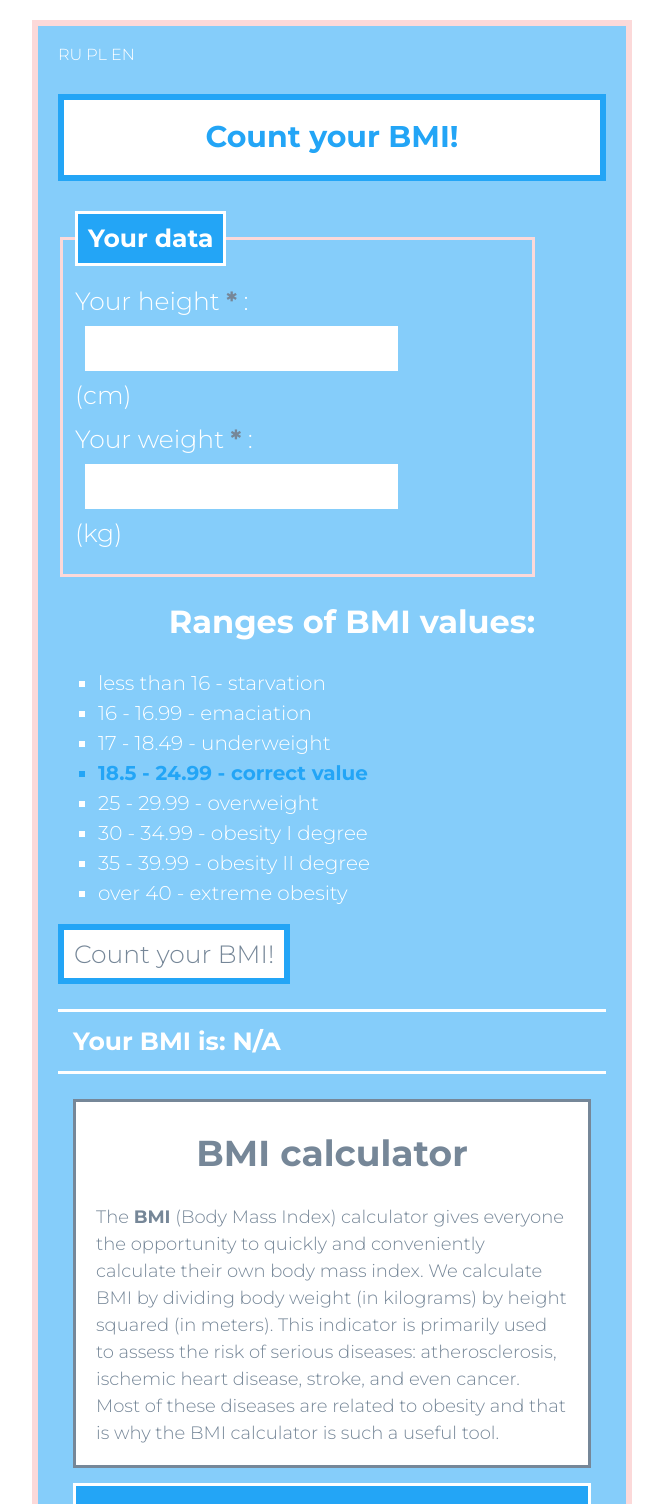
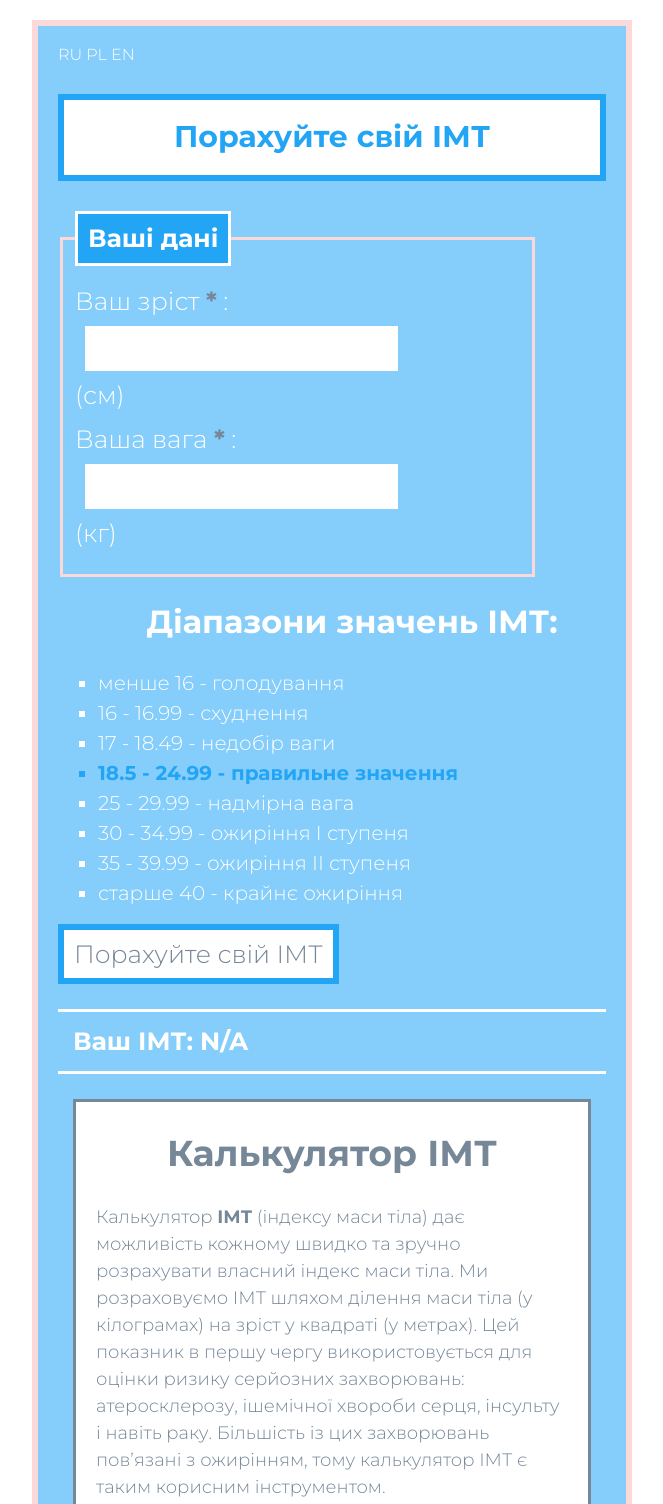
Before and after one commit to web-fullstack-dev/Calculator-of-BMI--UA, a plain HTML site: page index.html in a window 1280 px wide. Shown: the top 1504 px of the page, without its empty margins (308-971 px from the left). Drawn offline with nearby package versions, Linux system fonts and the light colour scheme.

Commit message:
Translated from English to Ukrainian language for index.html

```diff
--- a/index.html
+++ b/index.html
@@ -3,7 +3,7 @@
 <head>
   <meta charset="UTF-8">
   <meta name="viewport" content="width=device-width, initial-scale=1.0">
-  <title>Simple calculator BMI</title>
+  <title>Калькулятор ІМТ</title>
   <link rel="icon" href="icon/bathroom-scale.svg">
   <link rel="preconnect" href="https://fonts.gstatic.com">
   <link href="https://fonts.googleapis.com/css2?family=Montserrat:ital,wght@0,300;0,700;1,300&display=swap" rel="stylesheet">
@@ -19,54 +19,54 @@
     PL
     EN
     <form class="js-form">
-      <p class="form__paragraph--header">Count your BMI!</p>
+      <p class="form__paragraph--header">Порахуйте свій ІМТ</p>
       <fieldset class="form__fieldset">
-        <legend class="form__fieldset--legend">Your data</legend>
+        <legend class="form__fieldset--legend">Ваші дані</legend>
         <p>
           <label class="form__label">
-            <span class="form__labelText">Your height</span> <span class="form__label--asterisk">*</span> :
-            <input class="js-height form__label--input" type="number" min="1" max="210" step="any" required> (cm)
+            <span class="form__labelText">Ваш зріст</span> <span class="form__label--asterisk">*</span> :
+            <input class="js-height form__label--input" type="number" min="1" max="210" step="any" required> (см)
           </label>
         </p>
 
         <p>
           <label class="form__label">
-            <span class="form__labelText">Your weight</span> <span class="form__label--asterisk">*</span> :
-            <input class="js-weight form__label--input" type="number" min="1" max="130" step="any" required> (kg)
+            <span class="form__labelText">Ваша вага</span> <span class="form__label--asterisk">*</span> :
+            <input class="js-weight form__label--input" type="number" min="1" max="130" step="any" required> (кг)
           </label>
         </p>
       </fieldset>
       <section class="section__form--data">
         <ol class="section__orderedList--data">
-          <h1 class="section__header--data">Ranges of BMI values:</h1>
-          <li class="section--data">less than 16 - starvation</li>
-          <li class="section--data">16 - 16.99 - emaciation</li>
-          <li class="section--data">17 - 18.49 - underweight</li>
-          <li class="section--data section--data--colorLightSkyBlue">18.5 - 24.99 - correct value</li>
-          <li class="section--data">25 - 29.99 - overweight</li>
-          <li class="section--data">30 - 34.99 - obesity I degree</li>
-          <li class="section--data">35 - 39.99 - obesity II degree</li>
-          <li class="section--data">over 40 - extreme obesity</li>
+          <h1 class="section__header--data">Діапазони значень ІМТ:</h1>
+          <li class="section--data">менше 16 - голодування</li>
+          <li class="section--data">16 - 16.99 - схуднення</li>
+          <li class="section--data">17 - 18.49 - недобір ваги</li>
+          <li class="section--data section--data--colorLightSkyBlue">18.5 - 24.99 - правильне значення</li>
+          <li class="section--data">25 - 29.99 - надмірна вага</li>
+          <li class="section--data">30 - 34.99 - ожиріння I ступеня</li>
+          <li class="section--data">35 - 39.99 - ожиріння II ступеня</li>
+          <li class="section--data">старше 40 - крайнє ожиріння</li>
         </ol>
       </section>
       <p>
-        <button class="form__button">Count your BMI!</button>
+        <button class="form__button">Порахуйте свій ІМТ</button>
       </p>
     </form>
     <p class="bmi--paragraph">
-      Your BMI is: <strong class="js-bmi">N/A</strong>
+      Ваш ІМТ: <strong class="js-bmi">N/A</strong>
     </p>
     <section class="section secrion__item--colorLightSlateGrey">
-      <h1 class="section__header--data">BMI calculator</h1>
-      <p>The <strong>BMI</strong> (Body Mass Index) calculator gives everyone the opportunity to quickly and conveniently calculate their own body mass index. We calculate BMI by dividing body weight (in kilograms) by height squared (in meters). This indicator is primarily used to assess the risk of serious diseases: atherosclerosis, ischemic heart disease, stroke, and even cancer. Most of these diseases are related to obesity and that is why the BMI calculator is such a useful tool.</p>
+      <h1 class="section__header--data">Калькулятор ІМТ</h1>
+      <p>Калькулятор <strong>ІМТ</strong> (індексу маси тіла) дає можливість кожному швидко та зручно розрахувати власний індекс маси тіла. Ми розраховуємо ІМТ шляхом ділення маси тіла (у кілограмах) на зріст у квадраті (у метрах). Цей показник в першу чергу використовується для оцінки ризику серйозних захворювань: атеросклерозу, ішемічної хвороби серця, інсульту і навіть раку. Більшість із цих захворювань пов’язані з ожирінням, тому калькулятор ІМТ є таким корисним інструментом.</p>
     </section>
     <section class="section section__item--colorLightSkyBlueAndWhite">
-      <h1 class="section__header--data">What is BMI?</h1>
-      <p>BMI is one of the important indicators of our physical condition, but unfortunately it is not sufficient. A very important supplement to the BMI is the abdominal fat indicator - too high can mean dangerous abdominal obesity, even with a correct BMI! Moreover, paradoxically, scientific research shows that people who are slightly overweight are usually healthier and live longer than people with the so-called "correct weight". There are even voices that the threshold for excess weight arbitrarily set by the <strong>WHO</strong> (25) is too low.</p>
+      <h1 class="section__header--data">Що таке ІМТ?</h1>
+      <p>ІМТ є одним із важливих показників нашого фізичного стану, але, на жаль, цього недостатньо. Дуже важливим доповненням до ІМТ є показник абдомінального жиру - занадто високий показник може означати небезпечне абдомінальне ожиріння, навіть при правильному ІМТ! Більш того, як це не парадоксально, наукові дослідження показують, що люди з невеликою надмірною вагою зазвичай здоровіші і живуть довше, ніж люди з так званою «правильною вагою». Лунають навіть голоси, що поріг надмірної ваги, свавільно встановлений <strong>ВООЗ</strong> (25), занадто низький.</p>
     </section>
     <section class="section section__item--colorWhiteAndLightSkyBlue">
-      <h1 class="section__header--data">Remember</h1>
-        <p>The BMI calculator shows the approximate body fat content. For some people, BMI can lead to wrong conclusions. Physically active people, practicing sports, may have an overweight related to the muscle tissue and not the amount of fat in the body. Moreover, it is not recommended to use the BMI index to determine body weight for children up to 14 years of age and for pregnant women.</p>
+      <h1 class="section__header--data">Пам'ятайте</h1>
+        <p>Калькулятор ІМТ показує приблизний вміст жиру в організмі. Для деяких людей ІМТ може привести до неправильних висновків. Фізично активні люди, які займаються спортом, можуть мати надлишкову вагу, пов'язану з м'язовою тканиною, а не з кількістю жиру в організмі. Крім того, не рекомендується використовувати індекс ІМТ для визначення маси тіла дітям до 14 років і вагітним жінкам.</p>
     </section>
   </div>
   <script defer src="js/script.js"></script>
```
